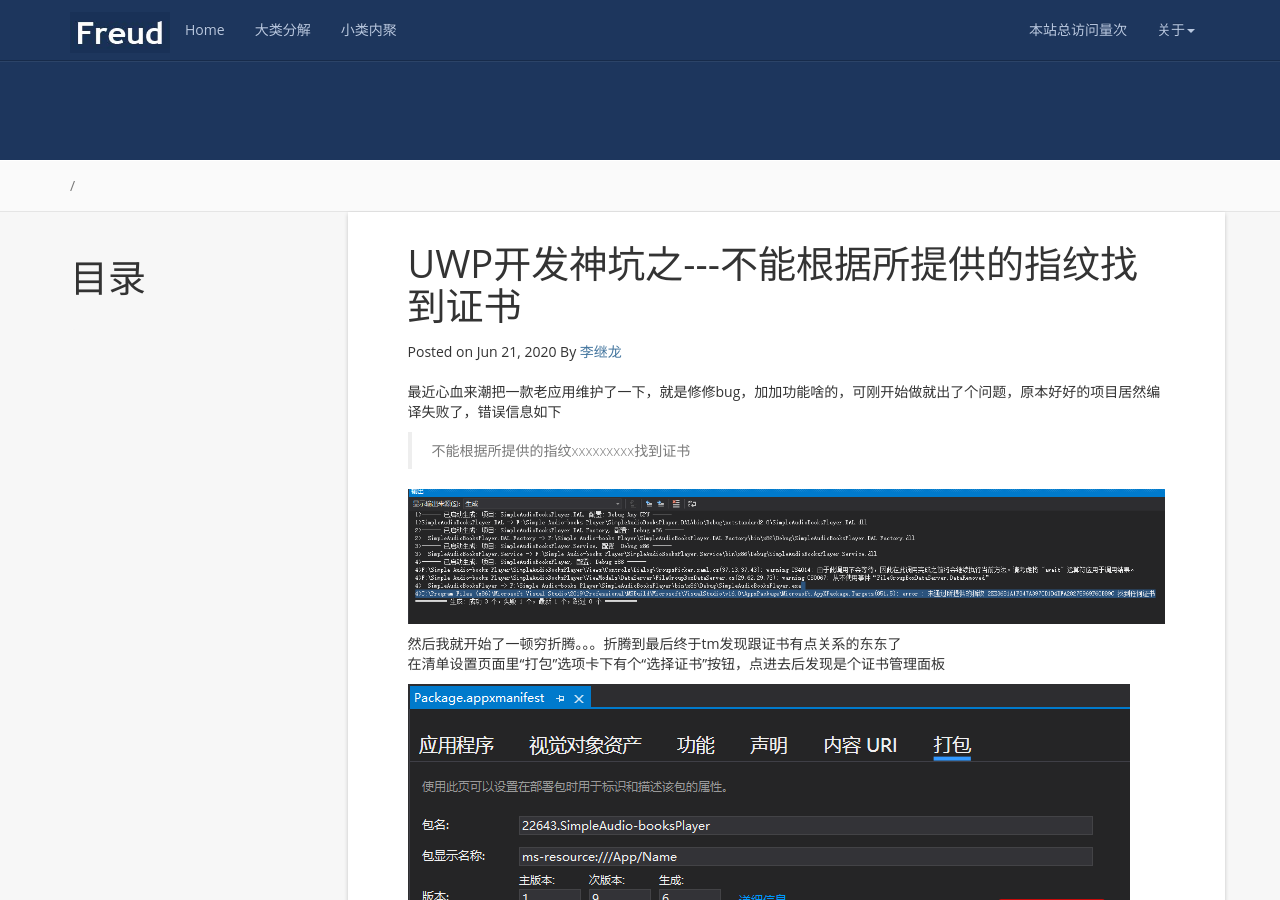
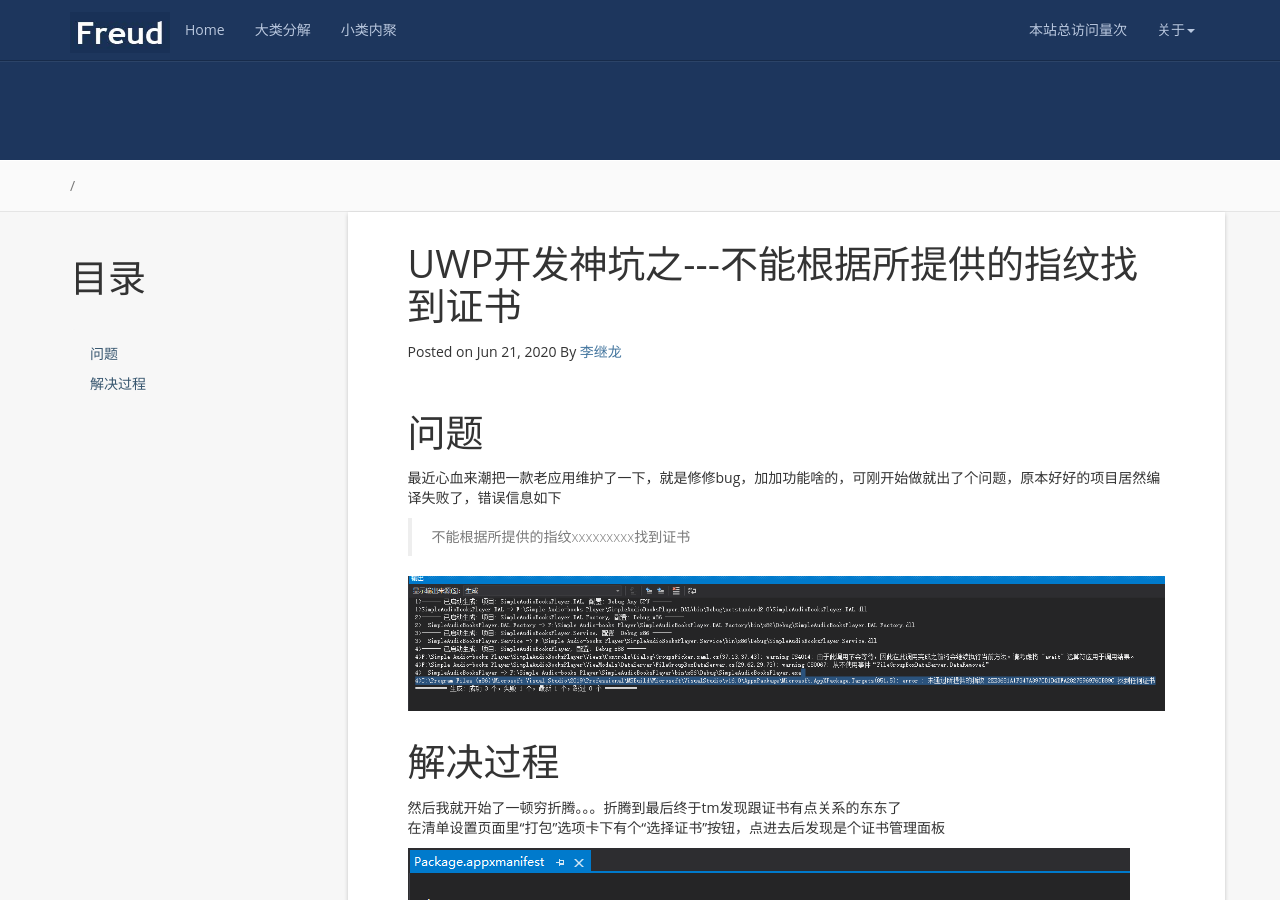
Before and after one commit to kljzndx/My-Blog, a Jekyll site: the page built from _posts/2020-06-21-UWP开发神坑之---不能根据所提供的指纹找到证书.md, in a window 1280 px wide and 900 px high. Built offline with Jekyll 4.4.1, drawn with Linux system fonts in a browser that asks for light colours; nearby versions of some CDN libraries; comment, search, counter and statistics services are not loaded.

Commit message:
增加目录

```diff
--- a/_posts/2020-06-21-UWP开发神坑之---不能根据所提供的指纹找到证书.md
+++ b/_posts/2020-06-21-UWP开发神坑之---不能根据所提供的指纹找到证书.md
@@ -8,11 +8,15 @@ tags: [UWP]
 * content
 {:toc}
 
+# 问题
+
 最近心血来潮把一款老应用维护了一下，就是修修bug，加加功能啥的，可刚开始做就出了个问题，原本好好的项目居然编译失败了，错误信息如下
 
 > 不能根据所提供的指纹xxxxxxxxx找到证书
 
 ![生成错误截图]({{'/blog-imgs/uwp build error by certificate.png' | prepend:site.baseurl}})
+
+# 解决过程
 
 然后我就开始了一顿穷折腾。。。折腾到最后终于tm发现跟证书有点关系的东东了
 在清单设置页面里“打包”选项卡下有个“选择证书”按钮，点进去后发现是个证书管理面板
```
